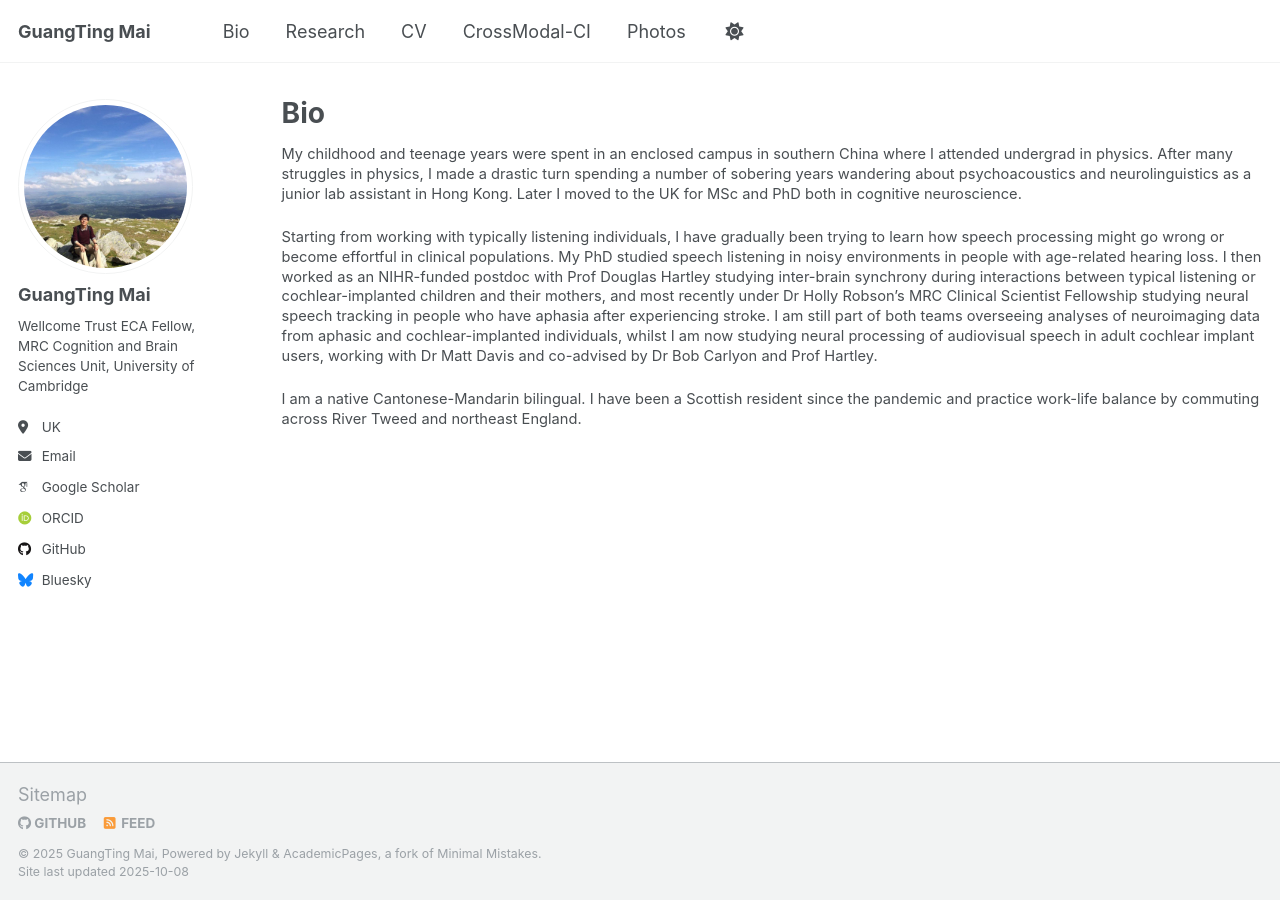
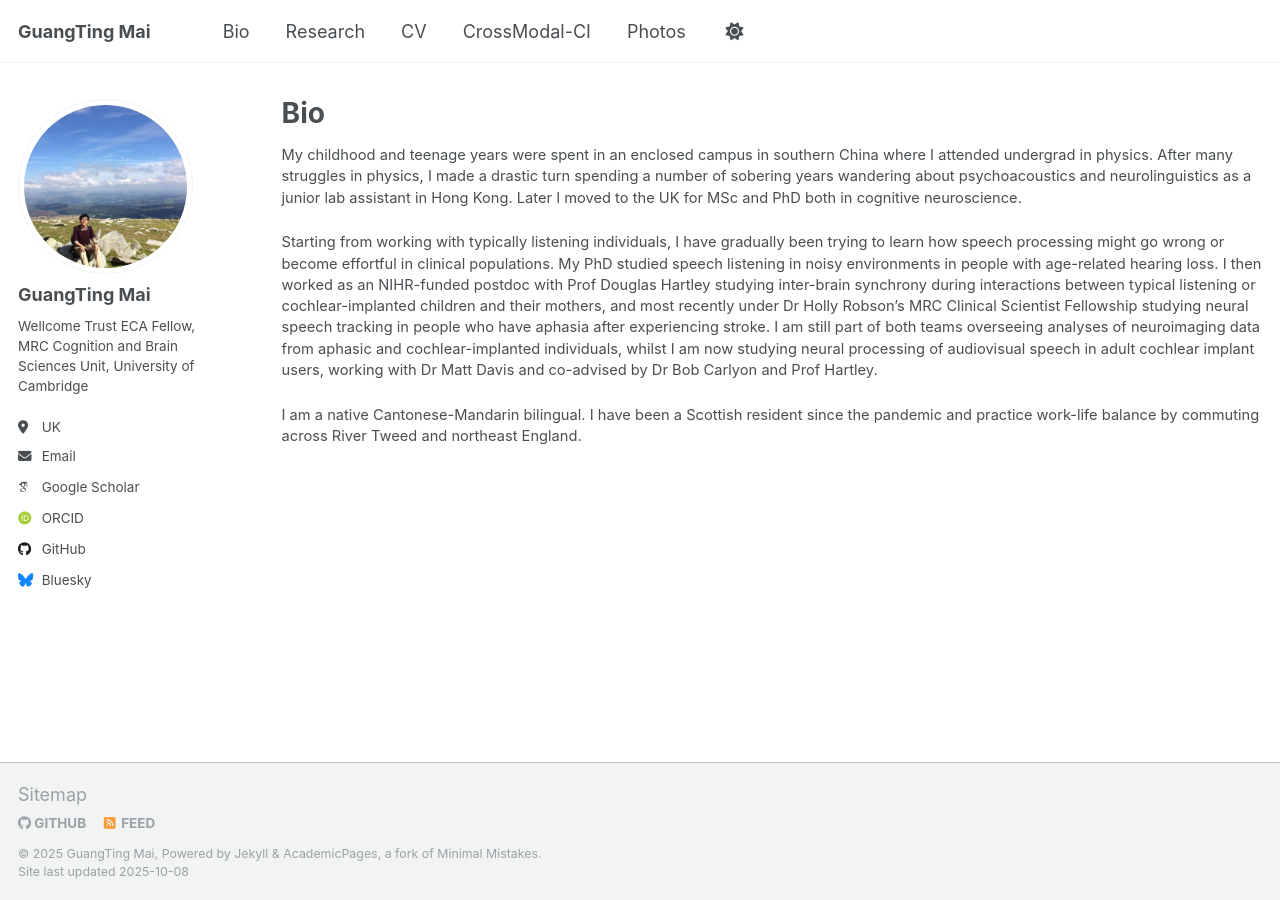
Before and after one commit to guangtingmai/guangtingmai.github.io, a Jekyll site: the page built from _pages/bio.html, in a window 1280 px wide. Built offline with Jekyll 4.4.1, drawn with Linux system fonts in a browser that asks for light colours; some web fonts are replaced.

Commit message:
Update bio.html

```diff
--- a/_pages/bio.html
+++ b/_pages/bio.html
@@ -4,11 +4,11 @@
 permalink: /bio/
 author_profile: true
 ---
-<p><span style="font-size: 11pt;line-height: 1.35;display: block;margin-bottom: 0.12vh">My childhood and teenage years were spent in an enclosed
+<p><span style="font-size: 11pt;line-height: 1.45;display: block;margin-bottom: 0.12vh">My childhood and teenage years were spent in an enclosed
   campus in southern China where I attended undergrad in physics. After many struggles in physics, I made a drastic turn spending a number of
   sobering years wandering about psychoacoustics and neurolinguistics as a junior lab assistant in Hong Kong. Later I moved to the UK for MSc and
   PhD both in cognitive neuroscience.</span>
-<p><span style="font-size: 11pt;line-height: 1.35;display: block;margin-bottom: 0.12vh">Starting from working with typically listening individuals,
+<p><span style="font-size: 11pt;line-height: 1.45;display: block;margin-bottom: 0.12vh">Starting from working with typically listening individuals,
   I have gradually been trying to learn how speech processing might go wrong or become effortful in clinical populations. My PhD studied speech
   listening in noisy environments in people with age-related hearing loss. I then worked as an NIHR-funded postdoc with Prof Douglas Hartley
   studying inter-brain synchrony during interactions between typical listening or cochlear-implanted children and their mothers, and most recently
@@ -16,5 +16,5 @@
   I am still part of both teams overseeing analyses of neuroimaging data from aphasic and cochlear-implanted individuals, whilst I am now studying
   neural processing of audiovisual speech in adult cochlear implant users, working with Dr Matt Davis and co-advised by Dr Bob Carlyon and Prof
   Hartley.</span></p>
-<p><span style="font-size: 11pt;line-height: 1.35;display: block;margin-bottom: 0.12vh">I am a native Cantonese-Mandarin bilingual. I have been
+<p><span style="font-size: 11pt;line-height: 1.45;display: block;margin-bottom: 0.12vh">I am a native Cantonese-Mandarin bilingual. I have been
   a Scottish resident since the pandemic and practice work-life balance by commuting across River Tweed and northeast England.</span></p>
```
